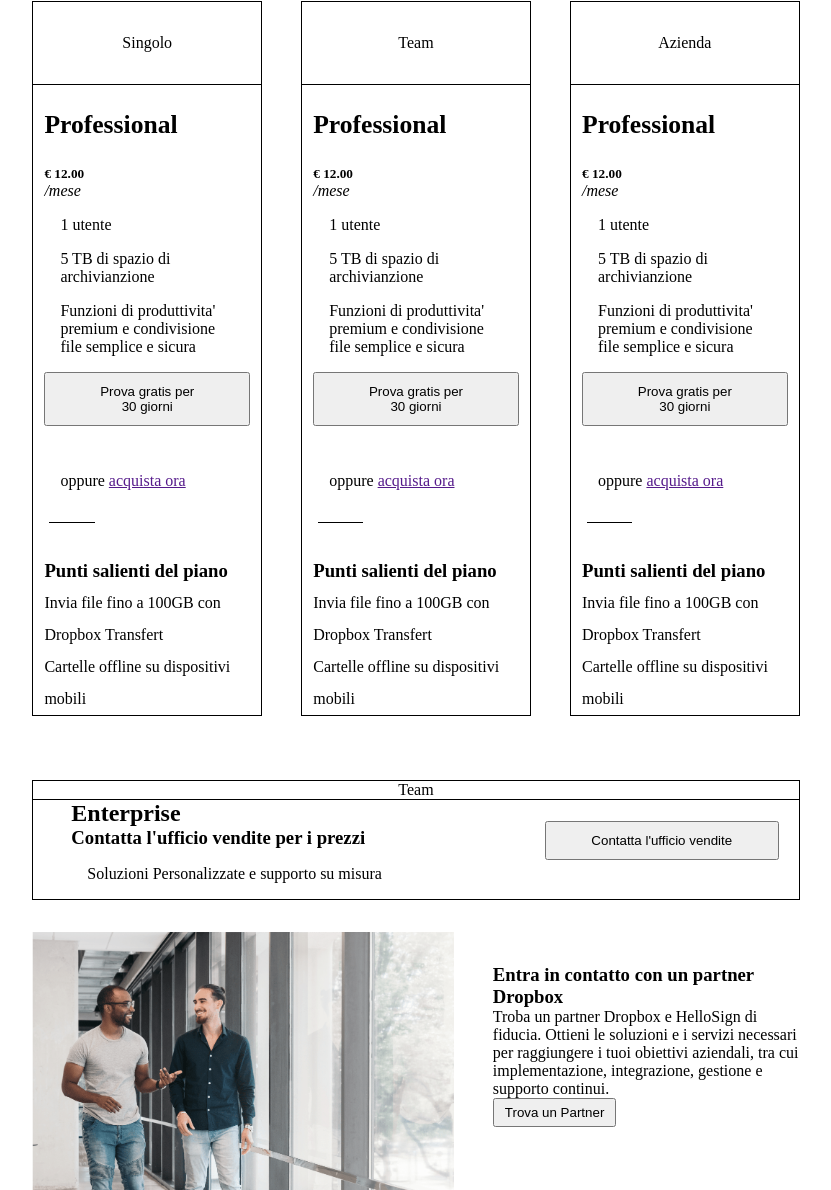
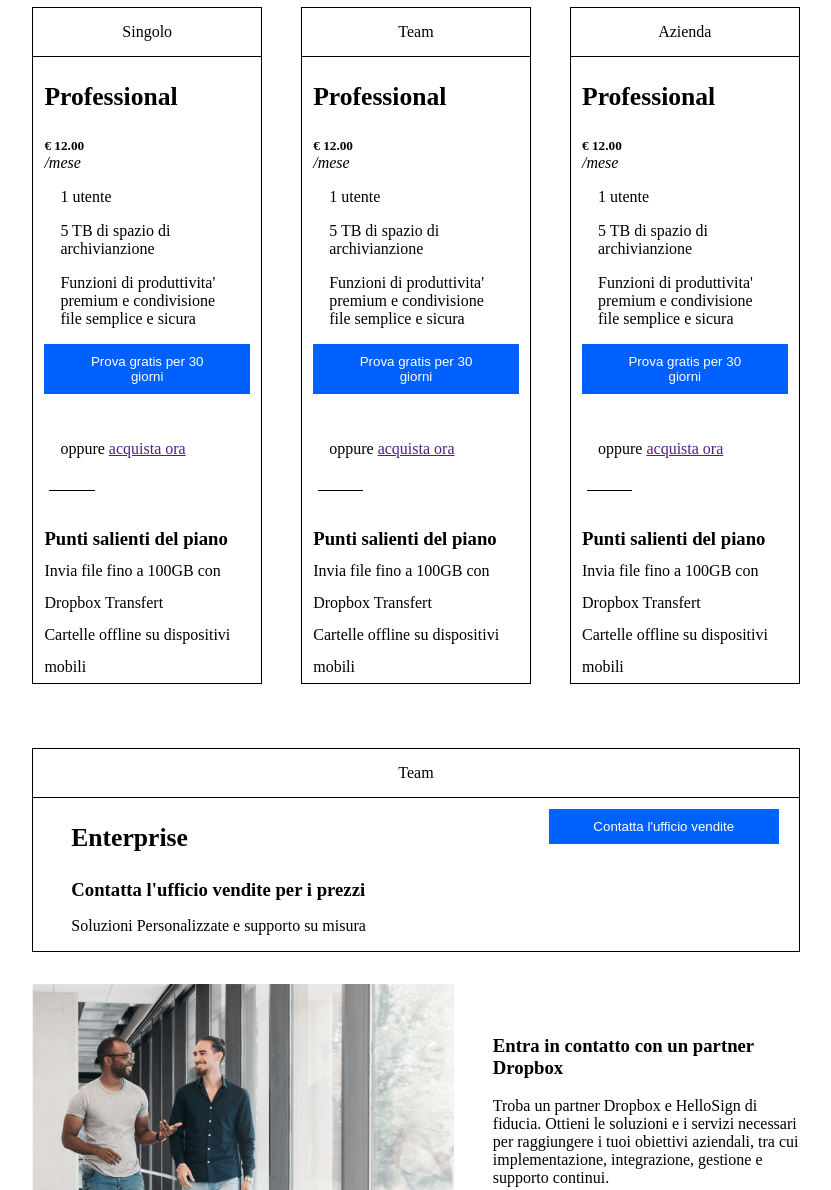
Before and after one commit to Kokkolino/htmlcss-dropbox, a plain HTML site: page index.html in a window 1280 px wide. Shown: the part 974-2164 px from the top of the page, without its empty margins (224-1055 px from the left). Drawn offline with Linux system fonts and the light colour scheme.

Commit message:
buttons and minor fixes

```diff
--- a/assets/css/style.css
+++ b/assets/css/style.css
@@ -53,10 +53,24 @@
     padding: 10px 15px;
 }
 
-button{
-    padding: 5px 10px;
+.b-blue{
+    background-color: #0061ff;
+    border: none;
+    color: white;
+    padding: 10px 15px;
 }
 
+.b-bordered{
+    border: 1px solid black;
+    background-color: white;
+    padding: 10px;
+}
+
+.b-white{
+    border: none;
+    background-color: whitesmoke;
+    padding: 10px 15px;
+}
 /* main */
 /* Free trial */
 
@@ -120,21 +134,22 @@
     flex-basis: 100%;
 }
 
-.cont-head p{
-    margin: 2em;
-}
 
 .cont-head{
     border-bottom: 1px solid;
     text-align: center;
+    padding: 15px 0;
 }
 
 .cont-body, .sub-foot{
     padding: 0 5%;
 }
 
-.cont-body div, .cont-body p{
+.cont-body div{
     margin: 1em;
+}
+.cont-body p{
+    margin: 1em 0;
 }
 
 .cont-body button{
@@ -162,7 +177,7 @@
 }
 
 #b-office{
-    top: 40px;
+    top: 60px;
     right: 20px;
     position: absolute;
 }
@@ -182,12 +197,20 @@
     padding-top: 4vh;
 }
 
+#partner-info *{
+    margin: 1em 0;
+}
+
 #services > div{
     width: 30%;
 }
 
 #services img{
     width: 100%;
+}
+
+#margin-box{
+    margin: 7vh 0 3vh 0;
 }
 
 #teams{
@@ -304,7 +327,6 @@
     text-decoration: none;
     color: white;
     line-height: 3em;
-    font-size: 120%;
 }
 
 #contacts a:hover{
--- a/index.html
+++ b/index.html
@@ -20,7 +20,7 @@
             <a href="">Supporto</a>
             <a href="">Contatta l'ufficio vendite</a>
             <a href="">Accedi</a>
-            <button>Inizia</button>
+            <button class="b-blue">Inizia</button>
         </section>
 
     </header>
@@ -36,7 +36,7 @@
                             Dropbox Business e' piu' di uno spazio di archiviazione sicuro:
                             e' un modo intelligente e integrato per ottimizzare il flusso di lavoro esistente.
                         </p>
-                        <button>Inizia la tua prova gratuita</button> <br>
+                        <button class="b-blue">Inizia la tua prova gratuita</button> <br>
                         <a href="">Annulla in qualsiasi momento</a><br>
                         <img id="arrow" src="./assets/img/arrow-down-solid.svg" alt="">
                     </span>
@@ -75,7 +75,7 @@
                         <div>
                             Funzioni di produttivita' premium e condivisione file semplice e sicura
                         </div>
-                        <button>Prova gratis per 30 giorni</button>
+                        <button class="b-blue">Prova gratis per 30 giorni</button>
                         <div>
                             oppure <a href="">acquista ora</a>
                         </div>
@@ -112,7 +112,7 @@
                         <div>
                             Funzioni di produttivita' premium e condivisione file semplice e sicura
                         </div>
-                        <button>Prova gratis per 30 giorni</button>
+                        <button class="b-blue">Prova gratis per 30 giorni</button>
                         <div>
                             oppure <a href="">acquista ora</a>
                         </div>
@@ -149,7 +149,7 @@
                         <div>
                             Funzioni di produttivita' premium e condivisione file semplice e sicura
                         </div>
-                        <button>Prova gratis per 30 giorni</button>
+                        <button class="b-blue">Prova gratis per 30 giorni</button>
                         <div>
                             oppure <a href="">acquista ora</a>
                         </div>
@@ -174,10 +174,10 @@
                         Team
                     </div>
                     <div class="cont-body">
-                        <h2>Enterprise</h2>
+                        <h3 class="h-small">Enterprise</h3>
                         <h3>Contatta l'ufficio vendite per i prezzi</h3>
                         <p>Soluzioni Personalizzate e supporto su misura</p>
-                        <button id="b-office">Contatta l'ufficio vendite</button>
+                        <button id="b-office" class="b-blue">Contatta l'ufficio vendite</button>
                     </div>
                 </section>
 
@@ -190,14 +190,14 @@
                 <div>
                     <img src="./assets/img/partner.png" alt="">
                 </div>
-                <div>
+                <div id="partner-info">
                     <h3>Entra in contatto con un partner Dropbox</h3>
                     <p>Troba un partner Dropbox e HelloSign di fiducia. Ottieni le soluzioni e i servizi necessari per raggiungere i tuoi obiettivi aziendali, tra cui implementazione, integrazione, gestione e supporto continui.</p>
-                    <button id="b-1">Trova un Partner</button>
+                    <button class="b-bordered">Trova un Partner</button>
                 </div>
             </div>
             <!-- services -->
-            <h1 class="h-medium">Esegui piu' operazioni con Dropbox Business</h1>
+            <h4 id="margin-box" class="h-medium">Esegui piu' operazioni con Dropbox Business</h4>
             <section id="services" class="flex f-between">
                 <div>
                     <img src="./assets/img/business-feature-switching-tools.png" alt="">
@@ -268,7 +268,7 @@
         <!-- free trial 2 -->
         <section id="free-trial-2">
             <span><h1 class="h-medium"> Porta Dropbox Business <br> nella tua azienda</h1></span>
-            <button>Inizia la tua prova gratuita</button>
+            <button class="b-white">Inizia la tua prova gratuita</button>
         </section>
         <!-- faq -->
         <section id="faq" class="container-small">
```
